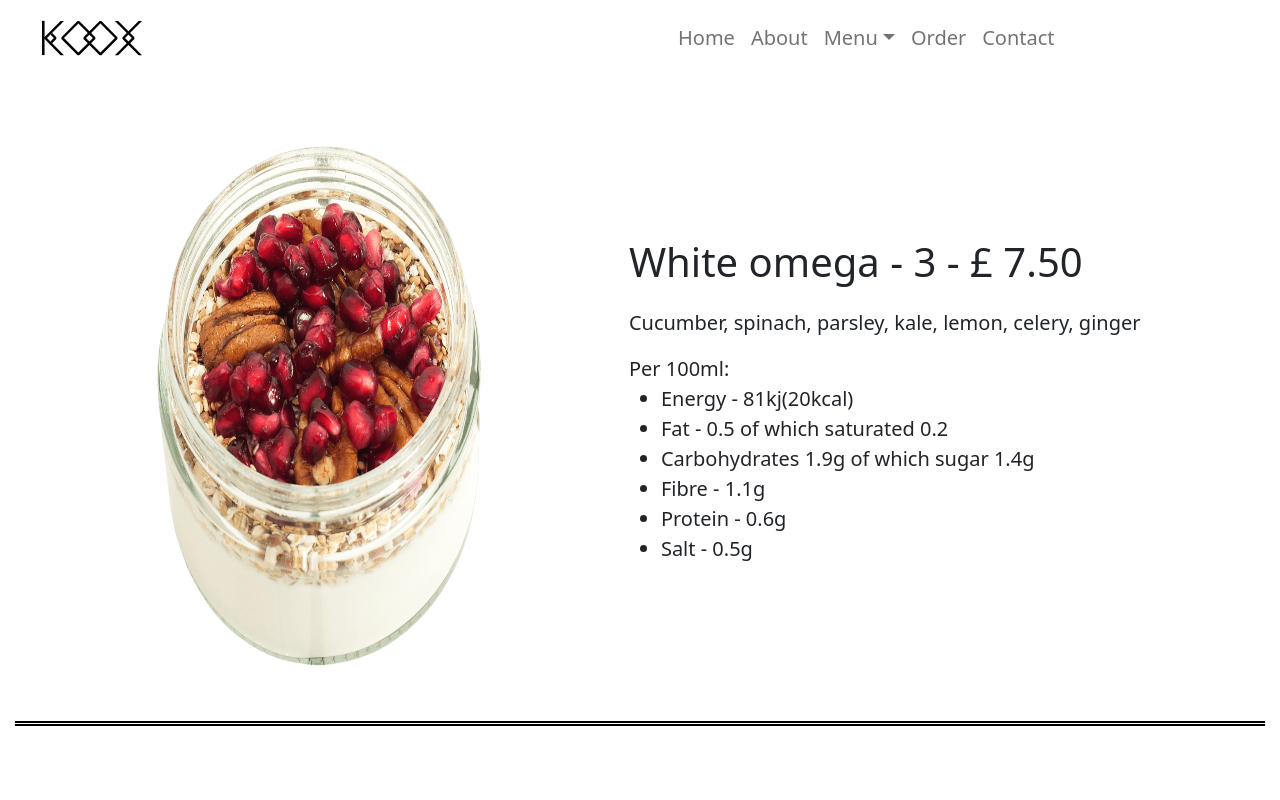
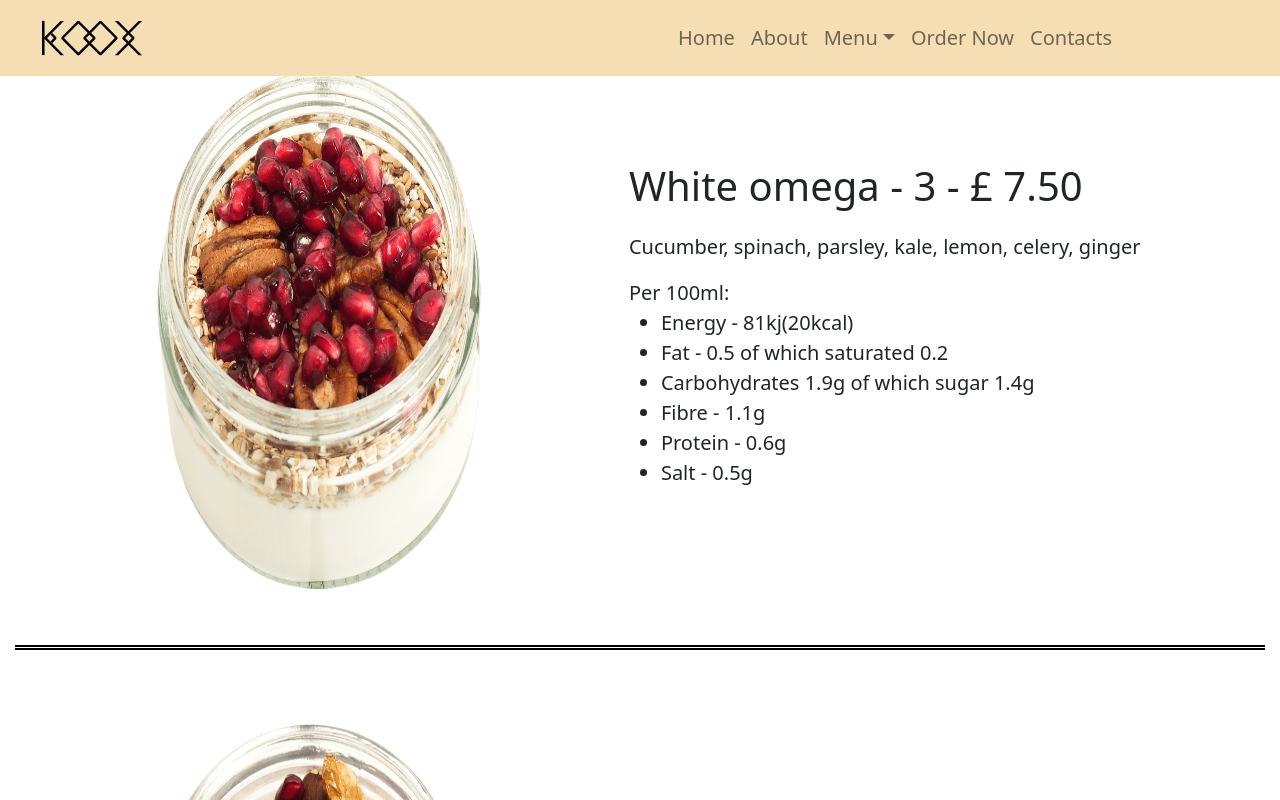
Before and after one commit to narayani2327/koox-redesign, a React (Create React App) app: page /koox-redesign/menu/bowls in a window 1280 px wide. Shown: the top 800 px of the page. Built offline with nearby package versions, Linux system fonts and the light colour scheme.

Commit message:
transitions

```diff
--- a/public/index.html
+++ b/public/index.html
@@ -3,17 +3,17 @@
   <head>
     <meta charset="utf-8" />
     <meta name="viewport" content="width=device-width, initial-scale=1" />
-    <meta name="theme-color" content="#000000" />
-    <link href="https://cdn.jsdelivr.net/npm/bootstrap@5.2.0/dist/css/bootstrap.min.css" rel="stylesheet" integrity="sha384-gH2yIJqKdNHPEq0n4Mqa/HGKIhSkIHeL5AyhkYV8i59U5AR6csBvApHHNl/vI1Bx" crossorigin="anonymous">
     <meta
       name="description"
       content="Redesign of KOOX website"
     />
+    <link href="https://cdn.jsdelivr.net/npm/bootstrap@5.2.0/dist/css/bootstrap.min.css" rel="stylesheet" integrity="sha384-gH2yIJqKdNHPEq0n4Mqa/HGKIhSkIHeL5AyhkYV8i59U5AR6csBvApHHNl/vI1Bx" crossorigin="anonymous">
     <title>React App</title>
   </head>
   <body>
     <noscript>You need to enable JavaScript to run this app.</noscript>
     <div id="root"></div>
   </body>
-  <script src="https://cdn.jsdelivr.net/npm/bootstrap@5.2.0/dist/js/bootstrap.bundle.min.js" integrity="sha384-A3rJD856KowSb7dwlZdYEkO39Gagi7vIsF0jrRAoQmDKKtQBHUuLZ9AsSv4jD4Xa" crossorigin="anonymous"></script>
+  <script src="https://cdn.jsdelivr.net/npm/@popperjs/core@2.11.5/dist/umd/popper.min.js" integrity="sha384-Xe+8cL9oJa6tN/veChSP7q+mnSPaj5Bcu9mPX5F5xIGE0DVittaqT5lorf0EI7Vk" crossorigin="anonymous"></script>
+  <script src="https://cdn.jsdelivr.net/npm/bootstrap@5.2.0/dist/js/bootstrap.min.js" integrity="sha384-ODmDIVzN+pFdexxHEHFBQH3/9/vQ9uori45z4JjnFsRydbmQbmL5t1tQ0culUzyK" crossorigin="anonymous"></script>
 </html>
--- a/src/App.js
+++ b/src/App.js
@@ -3,10 +3,8 @@ import {Routes, Route} from "react-router-dom";
 import Home from "./components/Home";
 import Navbar from "./components/Navbar";
 import About from "./components/About";
-import Menu from "./components/Menu";
 import Order from "./components/Order";
 import Contact from "./components/Contact";
-import SVG from "./components/SVG";
 import ColdPressed from "./components/ColdPressed";
 import Smoothies from "./components/Smoothies";
 import Bowls from "./components/Bowls";
@@ -16,7 +14,6 @@ class App extends React.Component {
   render() {
     return (
       <>
-        <div className="logo"><SVG/></div>
         <Navbar/>
         <Routes>
           <Route path='/koox-redesign' element={<Home/>} />
--- a/src/components/Home.js
+++ b/src/components/Home.js
@@ -1,26 +1,16 @@
 import React from "react";
-import ColdPressed from "./ColdPressed";
-import Boosters from "./Boosters";
-import Bowls from "./Bowls";
-import Smoothies from "./Smoothies";
-import Treats from "./Treats";
-import Menu from "./Menu";
+import SVG from "./SVG";
 class Home extends React.Component {
   render() {
     return (
       <>
+      <div className="logo"><SVG/></div>
       <div className="main-page">
         <div className="main-title">
             <h2>Juice Farmacy</h2>
             <p>Make your life healthy and nutritious</p>
         </div>
       </div>
-      <Menu/>
-      {/* <ColdPressed/>
-      <Smoothies/>
-      <Boosters/>
-      <Bowls/>
-      <Treats/> */}
       </>
     );
   }
--- a/src/components/Navbar.js
+++ b/src/components/Navbar.js
@@ -5,22 +5,72 @@ import SVG from "./SVG";
 class Navbar extends Component {
     render() {
         return (
-            <nav className="navbar navbar-expand-lg">
+            // <nav className="navbar navbar-expand-lg">
+            //     <div className="container-fluid">
+            //         <Link className="navbar-brand" to="/koox-redesign"><SVG/></Link>
+            //         <button
+            //         className="navbar-toggler"
+            //         type="button"
+            //         data-bs-toggle="collapse"
+            //         data-bs-target="#navbarSupportedContent"
+            //         aria-controls="navbarSupportedContent"
+            //         aria-expanded="false"
+            //         aria-label="Toggle navigation"
+            //         >
+            //         <span className="navbar-toggler-icon" />
+            //         </button>
+            //         <div className="collapse navbar-collapse" id="navbarSupportedContent">
+            //         <ul className="navbar-nav me-auto mb-2 mb-lg-0">
+            //             <li className="nav-item">
+            //                 <Link className="nav-link" to="/koox-redesign">Home</Link>
+            //             </li>
+            //             <li className="nav-item">
+            //                 <Link className="nav-link" to="/koox-redesign/about">About</Link>
+            //             </li>
+            //             <li className="nav-item dropdown">
+            //                 <Link
+            //                     className="nav-link dropdown-toggle"
+            //                     to="/koox-redesign/menu"
+            //                     role="button"
+            //                     data-bs-toggle="dropdown"
+            //                     aria-expanded="false"
+            //                 >Menu</Link>
+            //             <ul className="dropdown-menu">
+            //                 <li>
+            //                     <Link className="dropdown-item" to="/koox-redesign/menu/coldpressed">Cold-Pressed</Link>
+            //                 </li>
+            //                 <li>
+            //                     <Link className="dropdown-item" to="/koox-redesign/menu/smoothies">Smoothies</Link>
+            //                 </li>
+            //                 <li>
+            //                     <Link className="dropdown-item" to="/koox-redesign/menu/boosters">Boosters</Link>
+            //                 </li>
+            //                 <li>
+            //                     <Link className="dropdown-item" to="/koox-redesign/menu/bowls">Bowls</Link>
+            //                 </li>
+            //                 <li>
+            //                     <Link className="dropdown-item" to="/koox-redesign/menu/treats">Treats</Link>
+            //                 </li>
+            //             </ul>
+            //             </li>
+            //             <li className="nav-item">
+            //                 <Link className="nav-link" to="/koox-redesign/order">Order</Link>
+            //             </li>
+            //             <li className="nav-item">
+            //                 <Link className="nav-link" to="/koox-redesign/contact">Contact</Link>
+            //             </li>
+            //         </ul>
+            //         </div>
+            //     </div>
+            //     </nav>
+            <nav className="navbar navbar-expand-lg fixed-top">
             <div className="container-fluid">
-                    <Link className="navbar-brand" to="/koox-redesign"><SVG/></Link>
-                    <button
-                    className="navbar-toggler"
-                    type="button"
-                    data-bs-toggle="collapse"
-                    data-bs-target="#navbarSupportedContent"
-                    aria-controls="navbarSupportedContent"
-                    aria-expanded="false"
-                    aria-label="Toggle navigation"
-                    >
+                <Link  className="navbar-brand" to="/koox-redesign"><SVG/></Link>
+                <button className="navbar-toggler" type="button" data-bs-toggle="collapse" data-bs-target="#navbarScroll" aria-controls="navbarScroll" aria-expanded="false" aria-label="Toggle navigation">
                     <span className="navbar-toggler-icon" />
                 </button>
-                    <div className="collapse navbar-collapse" id="navbarSupportedContent">
-                    <ul className="navbar-nav me-auto mb-2 mb-lg-0">
+                <div className="collapse navbar-collapse" id="navbarScroll">
+                    <ul className="navbar-nav me-auto my-2 my-lg-0 navbar-nav-scroll" style={{bsScrollHeight: '100px'}}>
                         <li className="nav-item">
                             <Link className="nav-link" to="/koox-redesign">Home</Link>
                         </li>
@@ -28,36 +78,22 @@ class Navbar extends Component {
                             <Link className="nav-link" to="/koox-redesign/about">About</Link>
                         </li>
                         <li className="nav-item dropdown">
-                            <Link
-                                className="nav-link dropdown-toggle"
-                                to="/koox-redesign/menu"
-                                role="button"
-                                data-bs-toggle="dropdown"
-                                aria-expanded="false"
-                            >Menu</Link>
+                            <Link className="nav-link dropdown-toggle" to="/koox-redesign/menu" role="button" data-bs-toggle="dropdown" aria-expanded="false">Menu</Link>
                             <ul className="dropdown-menu">
-                            <li>
-                                <Link className="dropdown-item" to="/koox-redesign/menu/coldpressed">Cold-Pressed</Link>
-                            </li>
-                            <li>
-                                <Link className="dropdown-item" to="/koox-redesign/menu/smoothies">Smoothies</Link>
-                            </li>
-                            <li>
-                                <Link className="dropdown-item" to="/koox-redesign/menu/boosters">Boosters</Link>
-                            </li>
-                            <li>
-                                <Link className="dropdown-item" to="/koox-redesign/menu/bowls">Bowls</Link>
-                            </li>
-                            <li>
-                                <Link className="dropdown-item" to="/koox-redesign/menu/treats">Treats</Link>
-                            </li>
+                                <li><Link className="dropdown-item" to="/koox-redesign/menu/coldpressed">Cold-Pressed</Link></li>
+                                <li><Link className="dropdown-item" to="/koox-redesign/menu/smoothies">Smoothies</Link></li>
+                                <li><Link className="dropdown-item" to="/koox-redesign/menu/boosters">Boosters</Link></li>
+                                <li><Link className="dropdown-item" to="/koox-redesign/menu/bowls">Bowls</Link></li>
+                                <li><Link className="dropdown-item" to="/koox-redesign/menu/treats">Treats</Link></li>
                             </ul>
                         </li>
+
+
                         <li className="nav-item">
-                            <Link className="nav-link" to="/koox-redesign/order">Order</Link>
+                            <Link className="nav-link" to="/koox-redesign/order">Order Now</Link>
                         </li>
                         <li className="nav-item">
-                            <Link className="nav-link" to="/koox-redesign/contact">Contact</Link>
+                            <Link className="nav-link" to="/koox-redesign/contacts">Contacts</Link>
                         </li>
                     </ul>
                 </div>
--- a/src/index.css
+++ b/src/index.css
@@ -12,7 +12,9 @@
   margin: 0px;
   box-sizing: border-box;
 }
-
+.navbar{
+  background-color: wheat;
+}
 svg{
   width: 100px;
   height: 50px;
@@ -50,6 +52,7 @@ svg{
   margin-left: 40vw;
 }
 .main-page{
+  margin-top: 75px;
   background-image: linear-gradient(45deg,rgba(0, 0, 0, 0.5),rgba(0, 0, 0, 0.5)),url(./assets/mixture.jpg);
   background-position: center;
   background-repeat: no-repeat;
@@ -82,18 +85,20 @@ svg{
   justify-content: space-evenly;
   align-items: center;
   border-bottom: double black 5px;
-  animation: transfer 2s 1;
+  position: relative;
+  opacity: 0;
+  transition: all 2s ease;
 }
-/* @keyframes transfer{
-  0%{
-    opacity: 0;
-    transform: translateX(1000px);
-  }
-  100%{
-    opacity: 1;
-    transform: translateX(0);
-  }
-} */
+.item-details:nth-child(odd){
+  transform: translateX(500px);
+}
+.item-details:nth-child(even){
+  transform: translateX(-500px);
+}
+.item-details.active{
+  transform: translateX(0px);
+  opacity: 1;
+}
 .item-details img{
   width: 400px;
   height: 600px;
```
Also changed, not shown: src/components/Item.js (+14 -0 lines). Lines whose indentation alone changed are shown as unchanged.
